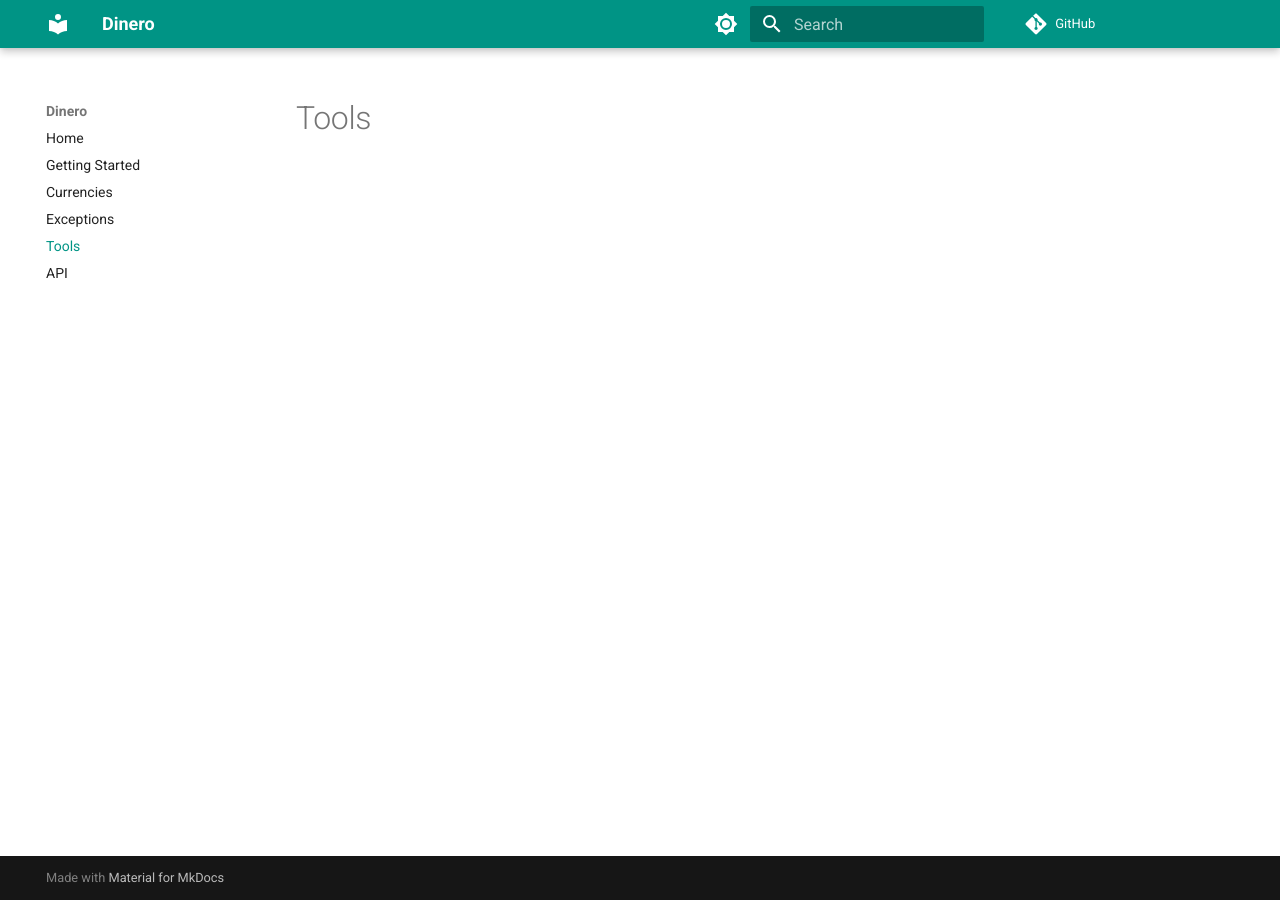
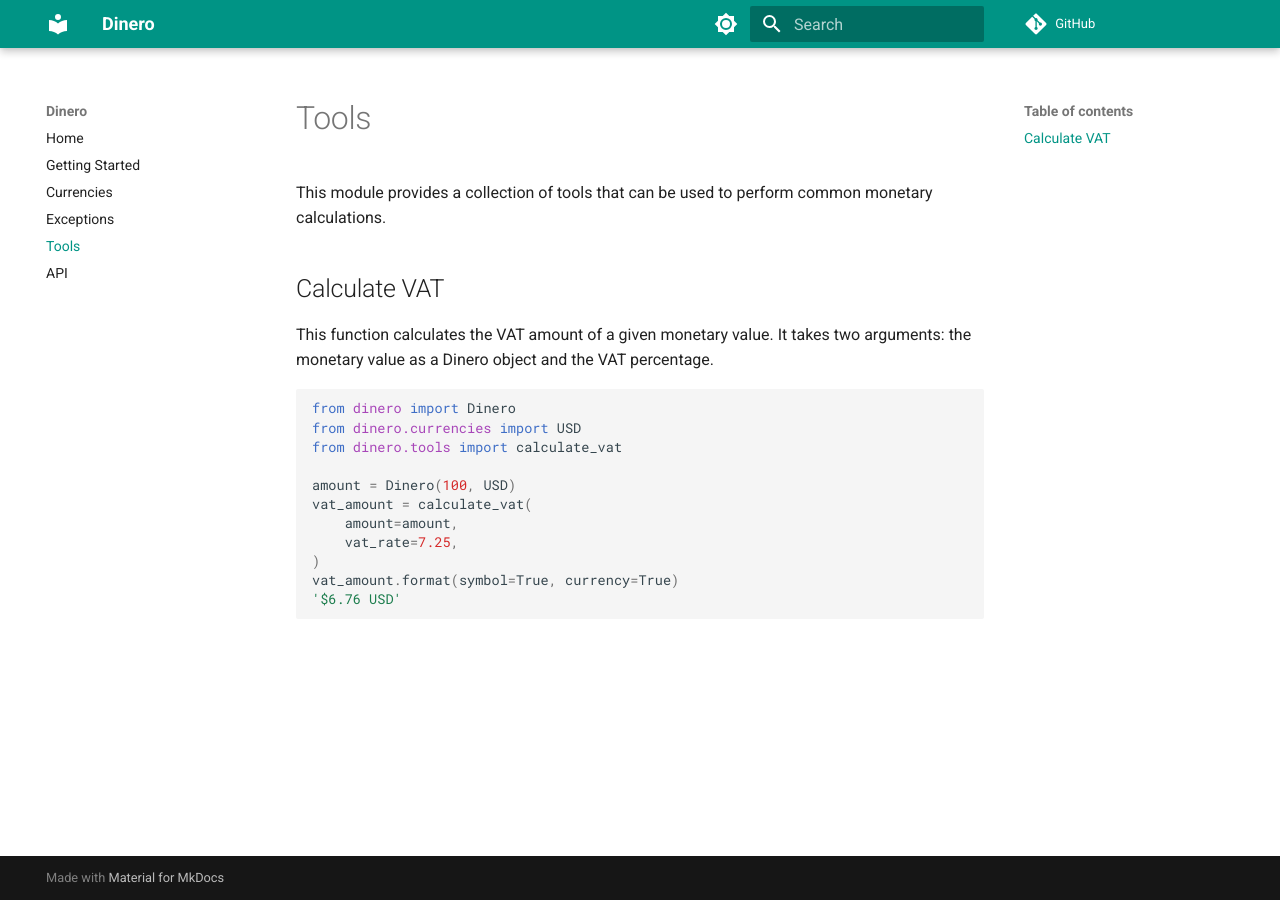
Before and after one commit to wilfredinni/dinero, an MkDocs documentation site: the page built from docs/tools.md, in a window 1280 px wide. Built offline with MkDocs 1.6.1 and Material for MkDocs 9.7.7, drawn with Linux system fonts in a browser that asks for light colours; comment, search, counter and statistics services are not loaded.

Commit message:
feat: calculate_vat docs

````diff
--- a/docs/tools.md
+++ b/docs/tools.md
@@ -1,2 +1,22 @@
 
 # Tools
+
+This module provides a collection of tools that can be used to perform common monetary calculations.
+
+## Calculate VAT
+
+This function calculates the VAT amount of a given monetary value. It takes two arguments: the monetary value as a Dinero object and the VAT percentage.
+
+```python
+from dinero import Dinero
+from dinero.currencies import USD
+from dinero.tools import calculate_vat
+
+amount = Dinero(100, USD)
+vat_amount = calculate_vat(
+    amount=amount,
+    vat_rate=7.25,
+)
+vat_amount.format(symbol=True, currency=True)
+'$6.76 USD'
+```
````
Also changed, not shown: examples.ipynb.
